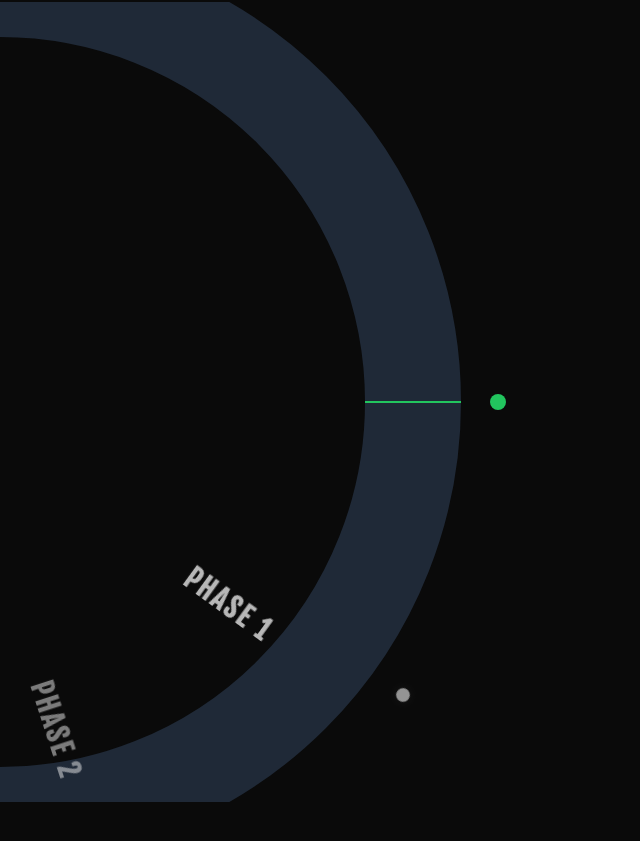
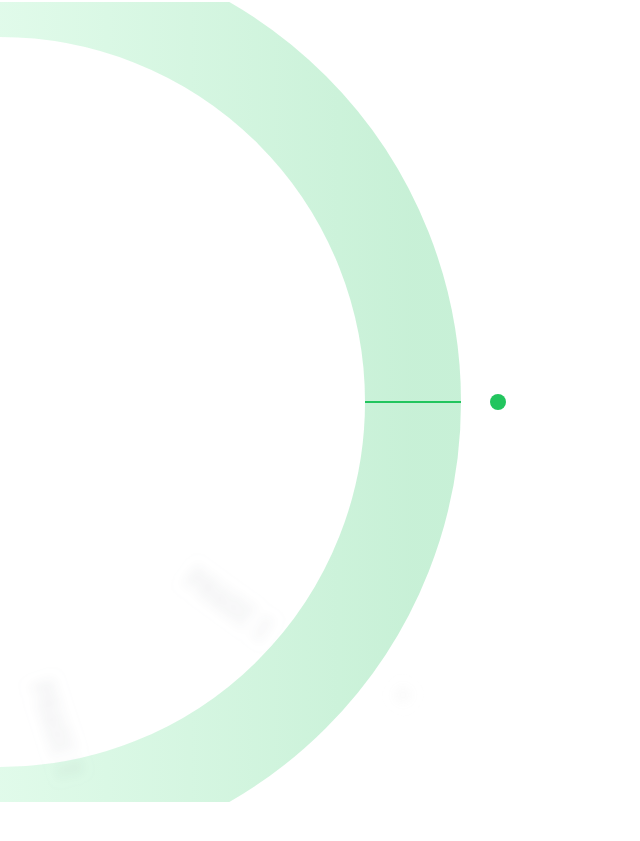
Before and after one commit to HozefaRauf/cache-comp-16, a Next.js app: page /framer-motion in a window 1280 px wide. Shown: the part 855-1696 px from the top of the page, without its empty margins (0-640 px from the left). Built offline with nearby package versions, Linux system fonts and the light colour scheme.

Commit message:
styling done

```diff
--- a/app/framer-motion/page.tsx
+++ b/app/framer-motion/page.tsx
@@ -48,6 +48,8 @@ type SemiCircleProps = {
   textClassName?: string;
   /** Additional horizontal nudge to the right as a fraction of semicircle width (0..1) */
   rightNudgePct?: number; // default 0.12
+  /** Ignore the OS/browser reduced-motion preference and always animate */
+  ignoreReducedMotion?: boolean; // default false
 };
 
 /* =========================================================
@@ -77,6 +79,7 @@ function ArcLabel({
   textRotateOffset,
   textClassName,
   thresholdDeg,
+  clearDeg,
 }: {
   index: number;
   n: number;
@@ -90,6 +93,7 @@ function ArcLabel({
   textRotateOffset: number;
   textClassName?: string;
   thresholdDeg: number;
+  clearDeg: number;
 }) {
   // Current angle for this label (deg), animated by scroll
   const angleDeg = useTransform(angleOffset, (off) => baseAngle + off);
@@ -104,16 +108,37 @@ function ArcLabel({
     textDirection === 'upright' ? textRotateOffset : textDirection === 'cw' ? rotCW : rotCCW;
 
   // Attraction based on proximity to center (0°), normalized by half the item spacing (thresholdDeg)
-  const attraction = useTransform(angleDeg, (a) => {
-    const dist = Math.abs(((normalizeAngle(a) + 180) % 360) - 180);
+  const attraction = useTransform(angleDeg, (ang) => {
+    const dist = Math.abs(((normalizeAngle(ang) + 180) % 360) - 180);
     const th = Math.max(0.001, thresholdDeg);
     return 1 - Math.min(dist / th, 1);
   });
   // Smooth color mix from neutral to emerald as we approach the fixed green dot
   const dotColor = useTransform(attraction, [0, 1], ['#a3a3a3', '#22c55e']);
-  // Slight emphasis as it nears center
-  const opacity = useTransform(attraction, (t) => lerp(0.9, 1, t));
-  const scale = useTransform(attraction, (t) => lerp(0.98, 1.04, t));
+
+  // Directional fade/blur relative to center (0°):
+  // items approaching from below (negative signed angle) fade in;
+  // items moving above center (positive) fade out faster (half distance).
+  const signedDist = useTransform(angleDeg, (a) => {
+    const norm = (((normalizeAngle(a) + 180) % 360) - 180);
+    return norm; // deg, negative = below, positive = above
+  });
+  const fadeT = useTransform(signedDist, (d) => {
+    const absd = Math.abs(d);
+    const clear = Math.max(0.001, clearDeg);
+    const over = Math.max(0, absd - clear);
+    const denom = d > 0 ? clear : clear * 2; // faster fade out above, slower below
+    return Math.min(over / Math.max(0.001, denom), 1);
+  });
+  const opacity = useTransform(fadeT, (t) => 0.08 + Math.pow(1 - t, 0.9) * 0.92);
+  const scale = useTransform(fadeT, (t) => lerp(0.96, 1.06, 1 - t));
+  const blur = useTransform([fadeT, signedDist], (vals) => {
+    const t = vals[0] as number;
+    const d = vals[1] as number;
+    const maxBlur = d > 0 ? 6 : 4; // slightly blurrier when above center
+    const px = maxBlur * Math.pow(t, 0.8);
+    return `blur(${px.toFixed(2)}px)`;
+  });
 
   // Reduced motion handled upstream by providing a zero MotionValue driver.
 
@@ -128,6 +153,7 @@ function ArcLabel({
         rotate: rot,
         opacity: isReduced ? 1 : opacity,
         scale: isReduced ? 1 : scale,
+        filter: isReduced ? 'none' : blur,
       }}
       aria-current={false}
     >
@@ -158,6 +184,8 @@ function ArcPhaseLabel({
   isReduced,
   textDirection,
   textRotateOffset,
+  thresholdDeg,
+  clearDeg,
 }: {
   label: string;
   radius: number;
@@ -168,6 +196,8 @@ function ArcPhaseLabel({
   isReduced: boolean;
   textDirection: 'cw' | 'ccw' | 'upright';
   textRotateOffset: number;
+  thresholdDeg: number;
+  clearDeg: number;
 }) {
   const angleDeg = useTransform(angleOffset, (off) => baseAngle + off);
   const x = useTransform(angleDeg, (a) => cx + radius * Math.cos(deg2rad(a)));
@@ -178,13 +208,35 @@ function ArcPhaseLabel({
   const rot: MotionValue<number> | number =
     textDirection === 'upright' ? textRotateOffset : textDirection === 'cw' ? rotCW : rotCCW;
 
-  // Emphasize when near center (0°) like the cards
-  const strength = useTransform(angleDeg, (a) => {
+  // Directional fade/blur relative to center (0°)
+  const signedDist = useTransform(angleDeg, (a) => {
+    const norm = (((normalizeAngle(a) + 180) % 360) - 180);
+    return norm;
+  });
+  const fadeT = useTransform(signedDist, (d) => {
+    const absd = Math.abs(d);
+    const clear = Math.max(0.001, clearDeg);
+    const over = Math.max(0, absd - clear);
+    const denom = d > 0 ? clear : clear * 2;
+    return Math.min(over / Math.max(0.001, denom), 1);
+  });
+  const opacity = useTransform(fadeT, (t) => 0.08 + Math.pow(1 - t, 0.9) * 0.92);
+  const scale = useTransform(fadeT, (t) => 0.96 + (1 - t) * 0.04);
+  const blur = useTransform([fadeT, signedDist], (vals) => {
+    const t = vals[0] as number;
+    const d = vals[1] as number;
+    const maxBlur = d > 0 ? 6 : 4;
+    const px = maxBlur * Math.pow(t, 0.8);
+    return `blur(${px.toFixed(2)}px)`;
+  });
+
+  // Smooth color change to green when near center, analogous to dots
+  const attraction = useTransform(angleDeg, (a) => {
     const dist = Math.abs(((normalizeAngle(a) + 180) % 360) - 180);
-    return 1 - Math.min(dist / 90, 1);
+    const th = Math.max(0.001, thresholdDeg);
+    return 1 - Math.min(dist / th, 1);
   });
-  const opacity = useTransform(strength, (s) => 0.35 + s * 0.65);
-  const scale = useTransform(strength, (s) => 0.96 + s * 0.04);
+  const textColor = useTransform(attraction, [0, 1], ['#374151', '#22c55e']); // neutral-700 to emerald-500
 
   return (
     <motion.li
@@ -197,11 +249,15 @@ function ArcPhaseLabel({
         rotate: rot,
         opacity: isReduced ? 1 : opacity,
         scale: isReduced ? 1 : scale,
+        filter: isReduced ? 'none' : blur,
       }}
     >
-      <span className="text-[24px] md:text-[28px] font-semibold tracking-widest text-neutral-100 uppercase whitespace-nowrap">
+      <motion.span
+        className="text-[24px] md:text-[28px] font-semibold tracking-widest uppercase whitespace-nowrap"
+        style={{ color: textColor }}
+      >
         {label}
-      </span>
+      </motion.span>
     </motion.li>
   );
 }
@@ -229,8 +285,10 @@ function SemiCircleCarousel({
   className,
   textClassName,
   rightNudgePct = 0.12,
+  ignoreReducedMotion = false,
 }: SemiCircleProps) {
-  const isReduced = useReducedMotion();
+  const prefersReduced = useReducedMotion();
+  const isReduced = ignoreReducedMotion ? false : prefersReduced;
 
   const pinRef = React.useRef<HTMLDivElement | null>(null);
   const stickyRef = React.useRef<HTMLDivElement | null>(null);
@@ -261,15 +319,12 @@ function SemiCircleCarousel({
   // Provide a non-animating driver for reduced motion so children can always rely on a MotionValue
   const zeroMV = useMotionValue(initialAngleOffset);
   // Smooth the scroll-derived angle with a gentle spring for buttery motion
-  const angleSmoothed = isReduced
-    ? angleOffset
-    : useSpring(angleOffset, { stiffness: 120, damping: 28, mass: 0.8 });
+  const angleSmoothed = useSpring(angleOffset, { stiffness: 120, damping: 28, mass: 0.8 });
   const angleDriver = isReduced ? zeroMV : angleSmoothed;
   // Snap assist: when user stops scrolling and a card's dot is within half-spacing, nudge it to center
   const snapMV = useMotionValue(0);
-  const angleDriverWithSnap = isReduced
-    ? angleDriver
-    : useTransform([angleDriver, snapMV], (vals) => (vals[0] as number) + (vals[1] as number));
+  const angleWithSnap = useTransform([angleDriver, snapMV], (vals) => (vals[0] as number) + (vals[1] as number));
+  const angleDriverWithSnap = isReduced ? angleDriver : angleWithSnap;
 
   // local canvas coordinates: we draw a full circle centered at (r,r)
   // then position the canvas left by -r so the vertical diameter hugs the viewport's left edge.
@@ -290,6 +345,7 @@ function SemiCircleCarousel({
   const baseAngles = items.map((_, i) => lerp(startEff, endEff, n === 1 ? 0 : i / (n - 1)));
   const deltaDeg = n > 1 ? Math.abs(endEff - startEff) / (n - 1) : span;
   const thresholdDeg = deltaDeg * 0.35; // smaller threshold for a softer, less aggressive magnet
+  const clearDeg = deltaDeg / 2; // fully clear when within half the original inter-item distance
   const contentRadius = R + contentRadiusOffset;
   // Optional horizontal centering for the first card at start
   const contentXOffset = useMotionValue(0);
@@ -311,10 +367,11 @@ function SemiCircleCarousel({
     return () => window.removeEventListener('resize', update);
   }, [centerContentAtStart, contentRadius, contentXOffset, R, rightNudgePct]);
 
-  // Idle detection + snap behavior toward nearest center if within half spacing
+  // Idle detection + snap behavior toward nearest center if within threshold
   React.useEffect(() => {
     if (isReduced) return;
     let timeoutId: number | null = null;
+    const prevVelRef = { current: 0 } as { current: number };
     const onChange = () => {
       // cancel scheduled snap and gently release any active snap offset
       if (timeoutId) {
@@ -324,14 +381,13 @@ function SemiCircleCarousel({
       if (snapMV.get() !== 0) {
         animate(snapMV, 0, { type: 'spring', stiffness: 260, damping: 34 });
       }
-      // schedule idle check
-      timeoutId = window.setTimeout(() => {
+      const runCheck = () => {
         const raw = angleDriver.get();
         const vel = Math.abs(angleDriver.getVelocity());
         const velThreshold = 20; // deg/sec; above this we consider user still scrolling
-        if (vel > velThreshold) {
-          return; // don't magnetize while user is still moving
-        }
+        // If dots are very close to center, allow magnet even while slowly scrolling down (only on downward scroll)
+        const syVel = scrollYProgress.getVelocity ? scrollYProgress.getVelocity() : 0;
+        const nearWhileScrolling = vel <= 60 && syVel > 0; // permit weak magnet at low velocities when scrolling down
         // compute nearest item to center (0°)
         let bestIdx = 0;
         let bestAbs = Infinity;
@@ -346,7 +402,7 @@ function SemiCircleCarousel({
         }
         const delta = n > 1 ? Math.abs(endEff - startEff) / (n - 1) : span;
         const threshold = delta * 0.35; // softer magnet range
-        if (bestAbs < threshold) {
+        if ((vel <= velThreshold && bestAbs < threshold) || (nearWhileScrolling && bestAbs < threshold * 0.5)) {
           const a = baseAngles[bestIdx] + raw;
           const norm = (((a % 360) + 540) % 360) - 180;
           const target = -norm;
@@ -354,12 +410,28 @@ function SemiCircleCarousel({
           if (Math.abs(norm) < 0.5) {
             snapMV.set(target);
           } else {
-            animate(snapMV, target, { type: 'spring', stiffness: 90, damping: 34 });
+            // Stronger magnet when extremely close, but still smooth
+            const strong = bestAbs < threshold * 0.25;
+            animate(snapMV, target, {
+              type: 'spring',
+              stiffness: strong ? 110 : 80,
+              damping: 36,
+            });
           }
         } else {
           animate(snapMV, 0, { type: 'spring', stiffness: 260, damping: 34 });
         }
-      }, 300);
+      };
+      // Instant check when stopping: if velocity just dropped below threshold, run immediately
+      const currentVel = Math.abs(angleDriver.getVelocity());
+      const prevVel = prevVelRef.current;
+      prevVelRef.current = currentVel;
+      if (prevVel > 20 && currentVel <= 20) {
+        runCheck();
+      } else {
+        // fallback idle check
+        timeoutId = window.setTimeout(runCheck, 150);
+      }
     };
 
     const unsub = angleDriver.on('change', onChange);
@@ -367,11 +439,11 @@ function SemiCircleCarousel({
       if (timeoutId) window.clearTimeout(timeoutId);
       unsub();
     };
-  }, [angleDriver, baseAngles, endEff, isReduced, n, snapMV, startEff, span]);
+  }, [angleDriver, baseAngles, endEff, isReduced, n, snapMV, startEff, span, scrollYProgress]);
 
   return (
     <section
-      className={['w-full bg-neutral-950 text-neutral-200', className ?? ''].join(' ')}
+      className={['w-full bg-white text-neutral-800', className ?? ''].join(' ')}
       style={{ minHeight: '100vh' }}
     >
       {/* Spacer before to make the pin effect clear */}
@@ -401,11 +473,17 @@ function SemiCircleCarousel({
                   aria-hidden
                 >
                   {/* Removed faint background circle to avoid dark overlap on the arc */}
-                  {/* Visible right semi accent */}
+                  {/* Visible right semi accent with light green gradient and low opacity */}
+                  <defs>
+                    <linearGradient id="arcGrad" x1="0%" y1="0%" x2="100%" y2="0%">
+                      <stop offset="0%" stopColor="#86efac" stopOpacity="0.25" />
+                      <stop offset="100%" stopColor="#22c55e" stopOpacity="0.25" />
+                    </linearGradient>
+                  </defs>
                   <path
                     d={describeArc(cx, cy, R - arcStrokeWidth / 2, startAngle, endAngle)}
                     fill="none"
-                    stroke={arcStroke}
+                    stroke="url(#arcGrad)"
                     strokeWidth={arcStrokeWidth}
                     strokeLinecap="round"
                   />
@@ -478,6 +556,7 @@ function SemiCircleCarousel({
                         textRotateOffset={textRotateOffset}
                         textClassName={textClassName}
                         thresholdDeg={thresholdDeg}
+                        clearDeg={clearDeg}
                       />
                     );
                   })}
@@ -502,6 +581,8 @@ function SemiCircleCarousel({
                         isReduced={!!isReduced}
                         textDirection={textDirection}
                         textRotateOffset={textRotateOffset}
+                        thresholdDeg={thresholdDeg}
+                        clearDeg={clearDeg}
                       />
                     );
                   })}
@@ -514,6 +595,7 @@ function SemiCircleCarousel({
                       const base = baseAngles[i];
                       return (
                         <ArcContent
+                          key={`content-${i}`}
                           contentRadius={contentRadius}
                           contentLeftScale={contentLeftScale}
                           cx={cx}
@@ -525,6 +607,7 @@ function SemiCircleCarousel({
                           textRotateOffset={textRotateOffset}
                           title={it.title}
                           description={it.description}
+                          clearDeg={clearDeg}
                         />
                       );
                     })}
@@ -551,7 +634,7 @@ function SemiCircleCarousel({
 
       {/* After-section to show release */}
       <div className="h-[120vh] flex items-center justify-center">
-        <p className="text-neutral-400">Normal scroll resumes…</p>
+        <p className="text-neutral-500">Normal scroll resumes…</p>
       </div>
     </section>
   );
@@ -570,6 +653,7 @@ function ArcContent({
   textRotateOffset,
   title,
   description,
+  clearDeg,
 }: {
   contentRadius: number;
   contentLeftScale: number;
@@ -582,6 +666,7 @@ function ArcContent({
   textRotateOffset: number;
   title: string;
   description: string;
+  clearDeg: number;
 }) {
   const angleDeg = useTransform(angleOffset, (off) => baseAngle + off);
   const xBase = useTransform(angleDeg, (a) => cx + contentRadius * Math.cos(deg2rad(a)));
@@ -592,13 +677,27 @@ function ArcContent({
   const rot: MotionValue<number> | number =
     textDirection === 'upright' ? textRotateOffset : textDirection === 'cw' ? rotCW : rotCCW;
 
-  // Emphasis for smooth fade-in/out near rightmost point
-  const strength = useTransform(angleDeg, (a) => {
-    const dist = Math.abs(((normalizeAngle(a) + 180) % 360) - 180);
-    return 1 - Math.min(dist / 90, 1);
+  // Directional fade/blur relative to center with faster fade when moving up
+  const signedDist = useTransform(angleDeg, (a) => {
+    const norm = (((normalizeAngle(a) + 180) % 360) - 180);
+    return norm;
   });
-  const opacity = useTransform(strength, (s) => lerp(0.2, 1, s));
-  const scale = useTransform(strength, (s) => lerp(0.95, 1, s));
+  const fadeT = useTransform(signedDist, (d) => {
+    const absd = Math.abs(d);
+    const clear = Math.max(0.001, clearDeg);
+    const over = Math.max(0, absd - clear);
+    const denom = d > 0 ? clear : clear * 2;
+    return Math.min(over / Math.max(0.001, denom), 1);
+  });
+  const opacity = useTransform(fadeT, (t) => 0.08 + Math.pow(1 - t, 0.9) * 0.92);
+  const scale = useTransform(fadeT, (t) => lerp(0.95, 1, 1 - t));
+  const blur = useTransform([fadeT, signedDist], (vals) => {
+    const t = vals[0] as number;
+    const d = vals[1] as number;
+    const maxBlur = d > 0 ? 8 : 5; // cards can tolerate a bit more blur
+    const px = maxBlur * Math.pow(t, 0.85);
+    return `blur(${px.toFixed(2)}px)`;
+  });
 
   return (
     <motion.li
@@ -611,6 +710,7 @@ function ArcContent({
         rotate: rot,
         opacity: isReduced ? 1 : opacity,
         scale: isReduced ? 1 : scale,
+        filter: isReduced ? 'none' : blur,
       }}
     >
       <div className="pointer-events-none select-none w-[600px]">
@@ -692,9 +792,9 @@ const demoItems: CarouselItem[] = [
 export default function Page() {
   return (
     <main className="min-h-screen bg-neutral-950 text-neutral-200">
-      <header className="sticky top-0 z-10 border-b border-neutral-900 bg-neutral-950/60 backdrop-blur">
+      <header className="sticky top-0 z-10 border-b border-neutral-200 bg-white/70 backdrop-blur">
         <div className="mx-auto max-w-6xl px-6 py-4 flex items-center justify-between">
-          <span className="font-semibold tracking-wide text-neutral-300">SemiCircle Carousel • Framer Motion</span>
+          <span className="font-semibold tracking-wide text-neutral-700">SemiCircle Carousel • Framer Motion</span>
           <span className="text-xs text-neutral-500">Scroll to explore</span>
         </div>
       </header>
@@ -707,12 +807,14 @@ export default function Page() {
   contentLeftScale={1.06}
   rightNudgePct={0.30}
     itemsSpanPct={0.6}
+    ignoreReducedMotion
     // Show first item centered, others below it at load; then scroll brings items up
     startAngle={-90}
     endAngle={90}
     orbitDirection="ccw"
     initialAngleOffset={90}
     arcStrokeWidth={96}
+    arcStroke="#E5E7EB"
     centerContentAtStart
     sweepMultiplier={1.7}
   />
```
